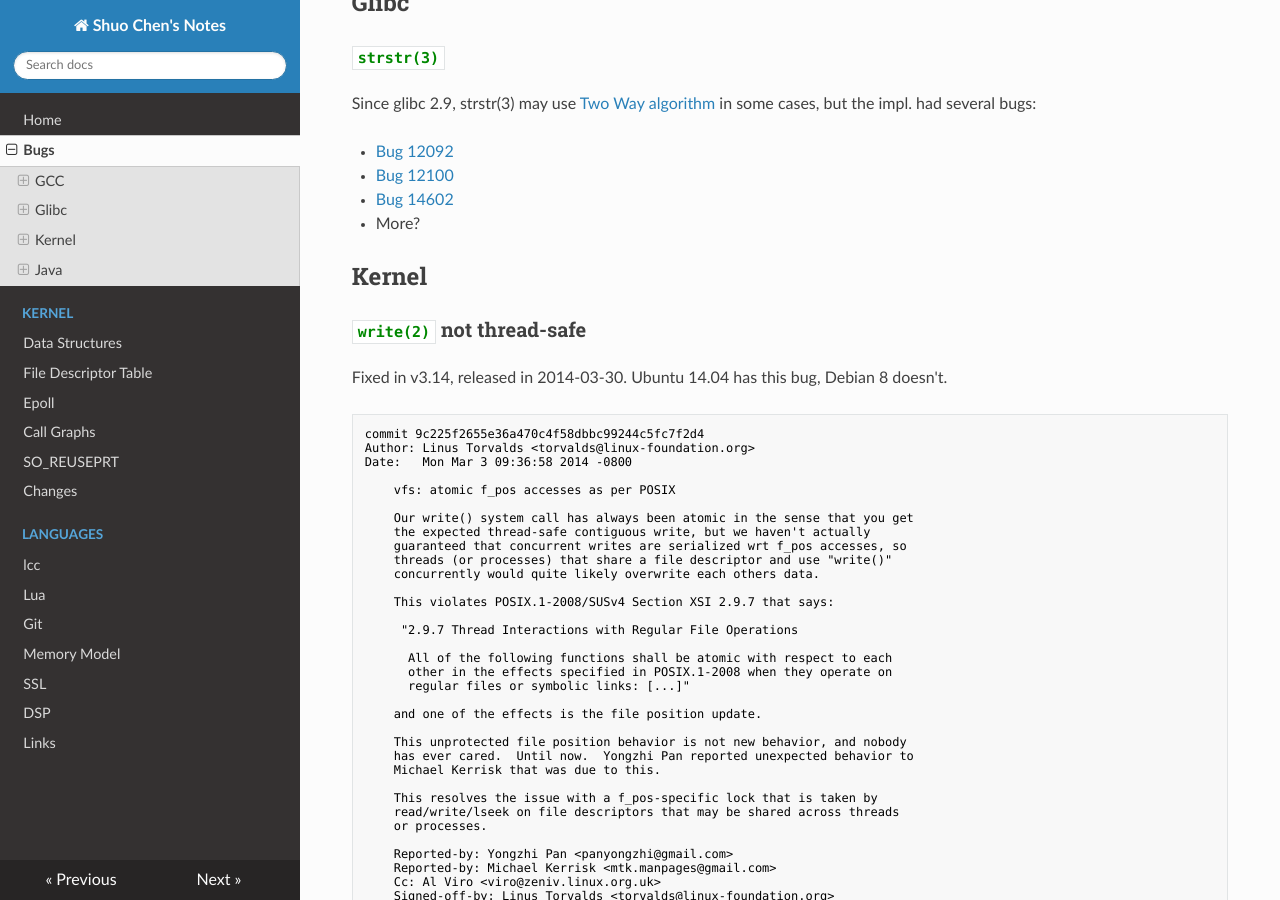
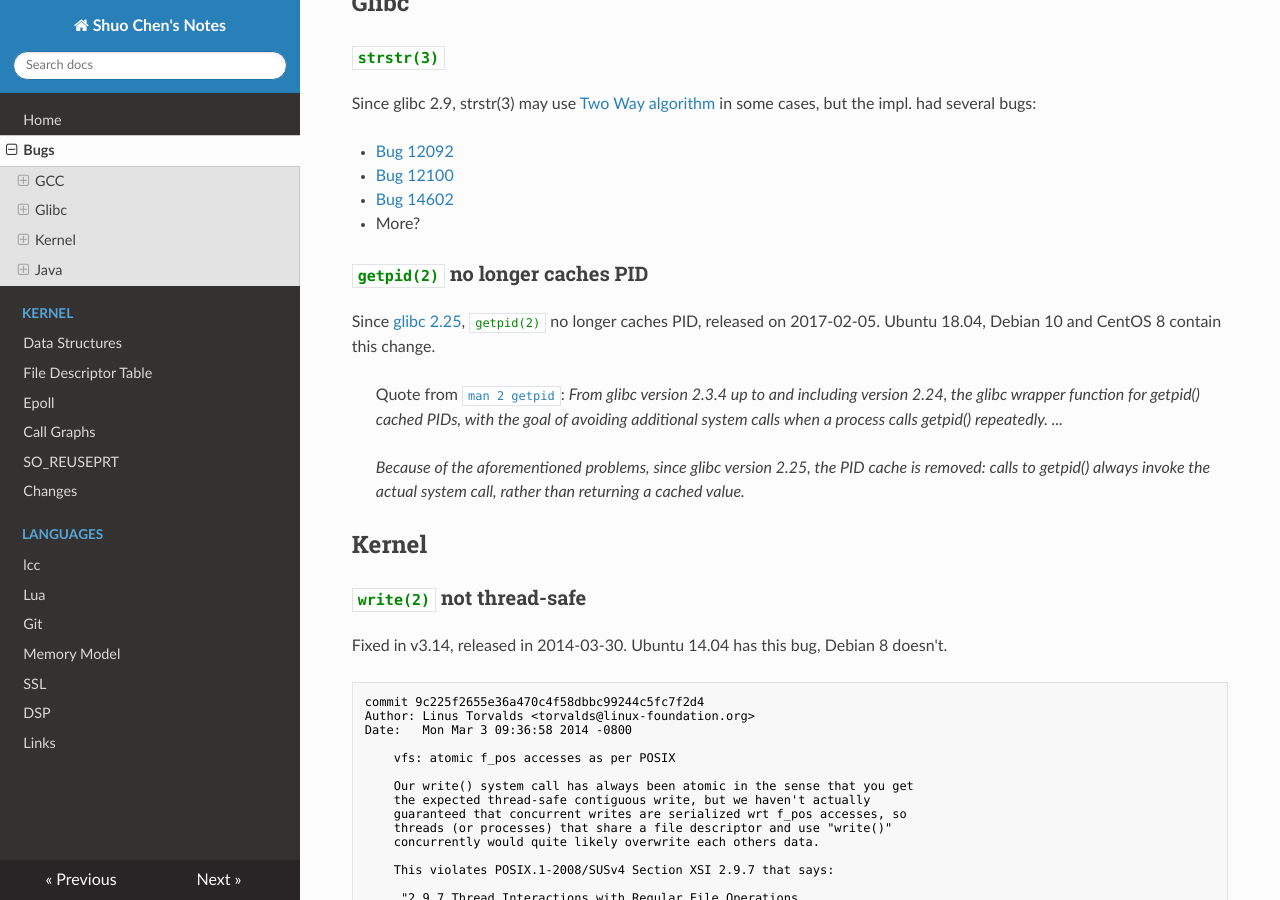
Before and after one commit to chenshuo/notes, an MkDocs documentation site: the page built from docs/bugs.md, in a window 1280 px wide and 900 px high, scrolled down 644 px. Built offline with MkDocs 1.6.1, drawn with Linux system fonts in a browser that asks for light colours; nearby versions of some CDN libraries; old or Windows-style settings are respelled for this version of MkDocs.

Commit message:
getpid(2) no longer caches PIDs.

````diff
--- a/docs/bugs.md
+++ b/docs/bugs.md
@@ -20,7 +20,7 @@ int main()
 }
 ```
 
-> [Quote:](https://gcc.gnu.org/bugzilla/show_bug.cgi?id=54812#c10) The bug affects protected destructors too, and they're commonly used for base classes to prevent deletion via pointer-to-base.
+> [Quote:](https://gcc.gnu.org/bugzilla/show_bug.cgi?id=54812#c10) _The bug affects protected destructors too, and they're commonly used for base classes to prevent deletion via pointer-to-base._
 
 Fixed in 4.9.0, by [r203985](https://gcc.gnu.org/viewcvs/gcc?view=revision&revision=203985).
 Test case added by [r204057](https://gcc.gnu.org/viewcvs/gcc?view=revision&revision=204057).
@@ -35,6 +35,19 @@ Since glibc 2.9, strstr(3) may use [Two Way algorithm](http://www-igm.univ-mlv.f
 - [Bug 12100](https://sourceware.org/bugzilla/show_bug.cgi?id=12100)
 - [Bug 14602](https://sourceware.org/bugzilla/show_bug.cgi?id=14602)
 - More?
+
+### `getpid(2)` no longer caches PID
+
+Since [glibc 2.25](https://sourceware.org/glibc/wiki/Release/2.25), `getpid(2)` no longer caches PID,
+released on 2017-02-05.  Ubuntu 18.04, Debian 10 and CentOS 8 contain this change.
+
+> Quote from [`man 2 getpid`](https://man7.org/linux/man-pages/man2/getpid.2.html):
+    _From glibc version 2.3.4 up to and including version 2.24, the glibc wrapper function for getpid() cached PIDs,
+    with the goal of avoiding additional system calls when a process calls getpid() repeatedly.
+    ..._
+
+> _Because of the aforementioned problems, since glibc version 2.25, the PID cache is removed:
+    calls to getpid() always invoke the actual system call, rather than returning a cached value._
 
 ## Kernel
 
````
